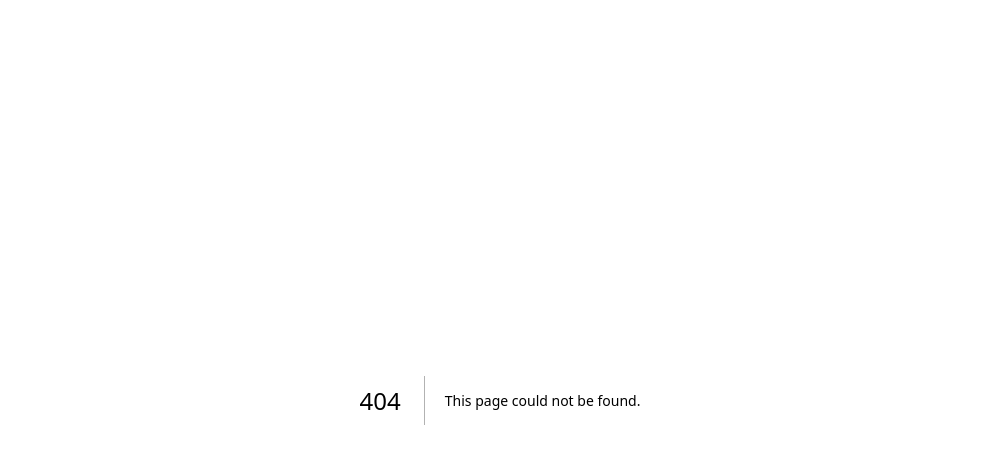
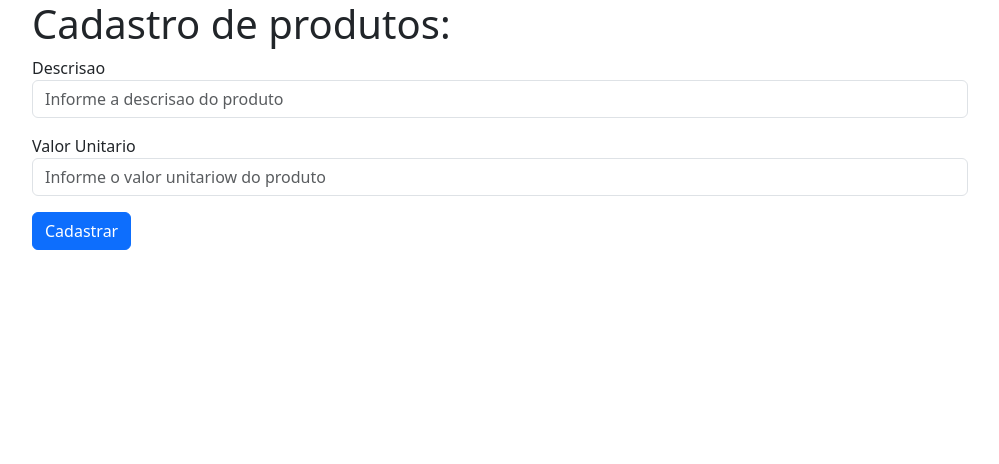
Before and after one commit to UFOP-CSI477/csi606-2023-01-atividades-diasbruno00, a Next.js app in the folder Atividades/atividade-pratica-02/web/: page /produtos/create in a window 1280 px wide. Before the commit this address had no page. Shown: the top 464 px of the page, without its empty margins (140-1139 px from the left). Built offline with nearby package versions, Linux system fonts and the light colour scheme.

Commit message:
cadastro de produtos implementado

```diff
--- /dev/null
+++ b/Atividades/atividade-pratica-02/web/app/compras/create/page.tsx
@@ -0,0 +1,6 @@
+export default function CreateCompras(){
+    return(
+        <>
+        </>
+    )
+}
--- /dev/null
+++ b/Atividades/atividade-pratica-02/web/app/endereços/create/page.tsx
@@ -0,0 +1,6 @@
+export default function CreateEnderecos(){
+    return(
+        <>
+        </>
+    )
+}
--- /dev/null
+++ b/Atividades/atividade-pratica-02/web/app/produtos/create/page.tsx
@@ -0,0 +1,52 @@
+'use client'
+
+import 'bootstrap/dist/css/bootstrap.min.css';
+import 'bootstrap/dist/js/bootstrap.min.js';
+import axios from 'axios';
+import { ChangeEvent, FormEvent, useState } from "react"
+
+
+
+
+export default function CreateProdutos(){
+
+    const [descrisao, setDescrisao] = useState('')
+    const [valorUnitario, setValorUnitario] = useState('')
+
+    const handleSumit =  async (event: FormEvent) => {
+         event.preventDefault()
+
+         const data  ={
+            descrisao,
+            valorUnitario
+         }
+         try {
+
+            const response = await axios.post('http://localhost:5555/produto', data)
+            const produto = await response.data
+            alert('sucesso')
+
+        } catch (error) {
+            alert(`Erro na inclusão ${descrisao}`)
+        }
+    }
+
+    return(
+        <div className="container col-md-9 ">
+        <h1>Cadastro de produtos: {descrisao}</h1>
+
+        <form onSubmit={handleSumit} >
+            <div className="mb-3">
+                <label htmlFor="exampleInputEmail1" className="htmlForm-label">Descrisao</label>
+                <input type="text"value={descrisao} className="form-control"  placeholder='Informe a descrisao do produto' onChange={(event: ChangeEvent<HTMLInputElement>) => { setDescrisao(event.target.value) }} required />
+            </div>
+            <div className="mb-3">
+                <label htmlFor="exampleInputEmail1" className="htmlForm-label">Valor Unitario</label>
+                <input type="number" value={valorUnitario} className="form-control"  placeholder='Informe o valor unitariow do produto'onChange={(event: ChangeEvent<HTMLInputElement>) => { setValorUnitario(event.target.value) }} required />
+            </div>
+
+            <button type="submit" className="btn btn-primary">Cadastrar</button>
+        </form>
+       </div>
+    )
+}
--- a/Atividades/atividade-pratica-02/web/package.json
+++ b/Atividades/atividade-pratica-02/web/package.json
@@ -14,7 +14,7 @@
     "@types/react-dom": "18.2.7",
     "autoprefixer": "10.4.15",
     "axios": "^1.4.0",
-    "boostrap": "^2.0.0",
+    "bootstrap": "^5.3.1",
     "eslint": "8.47.0",
     "eslint-config-next": "13.4.13",
     "next": "13.4.13",
```
Also changed, not shown: 1 other file (tests, documents, lock files or other folders).
